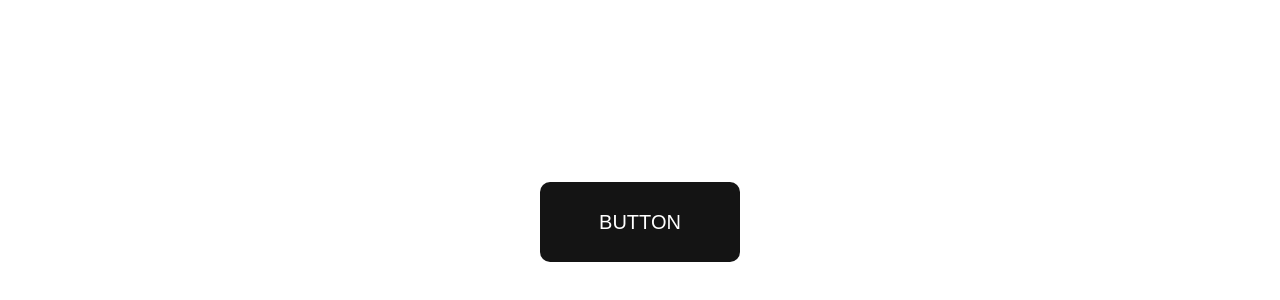
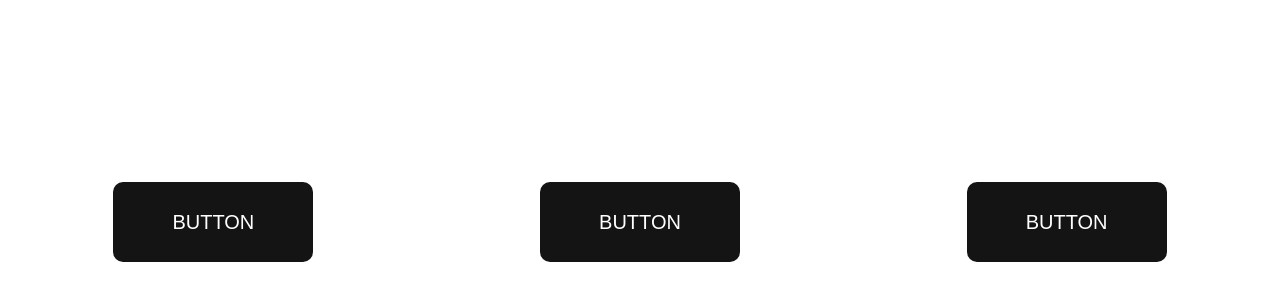
Before and after one commit to datata/btn-efecto-persiana-css, a plain HTML site: page index.html in a window 1280 px wide. Shown: the part 178-478 px from the top of the page. Drawn offline with Linux system fonts and the light colour scheme.

Commit message:
feat: done, warning, error css class

```diff
--- a/css/style.css
+++ b/css/style.css
@@ -9,6 +9,12 @@ body {
   justify-content: center;
   align-items: center;
   min-height: 100vh;
+}
+
+.buttons-container {
+  display: flex;
+  width: 100%;
+  justify-content: space-around;
 }
 
 .btn {
@@ -33,12 +39,23 @@ body {
   content: "";
   width: 100%;
   height: 100%;
-  background: #c4b107;
   position: absolute;
   z-index: 1;
   top: -80px;
   left: 0px;
   transition: .3s ease-in-out all;
+}
+
+.btn.uno.done::after {
+  background: #07c423;
+}
+
+.btn.uno.warning::after {
+  background: #c4c407;
+}
+
+.btn.uno.error::after {
+  background: #c40707;
 }
 
 .btn.uno:hover::after {
@@ -48,5 +65,6 @@ body {
 .btn span {
   position: relative;
   z-index: 2;
-  transition: .3s ease all;;
+  transition: .3s ease all;
+  ;
 }
--- a/index.html
+++ b/index.html
@@ -10,9 +10,17 @@
 </head>
 
 <body>
-    <button class="btn uno">
-        <span>Button</span>
-    </button>
+    <div class="buttons-container">
+        <button class="btn uno done">
+            <span>Button</span>
+        </button>
+        <button class="btn uno warning">
+            <span>Button</span>
+        </button>
+        <button class="btn uno error">
+            <span>Button</span>
+        </button>
+    </div>
 </body>
 
 </html>
```
